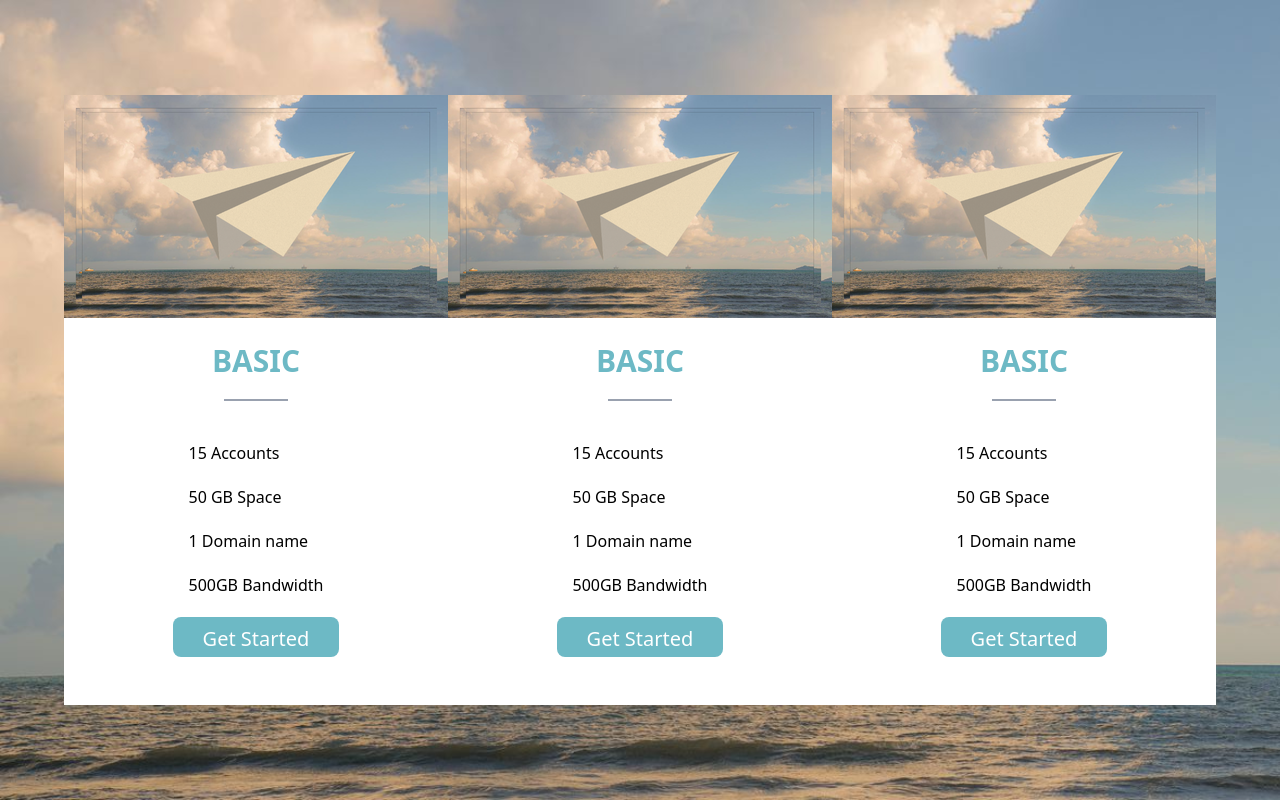
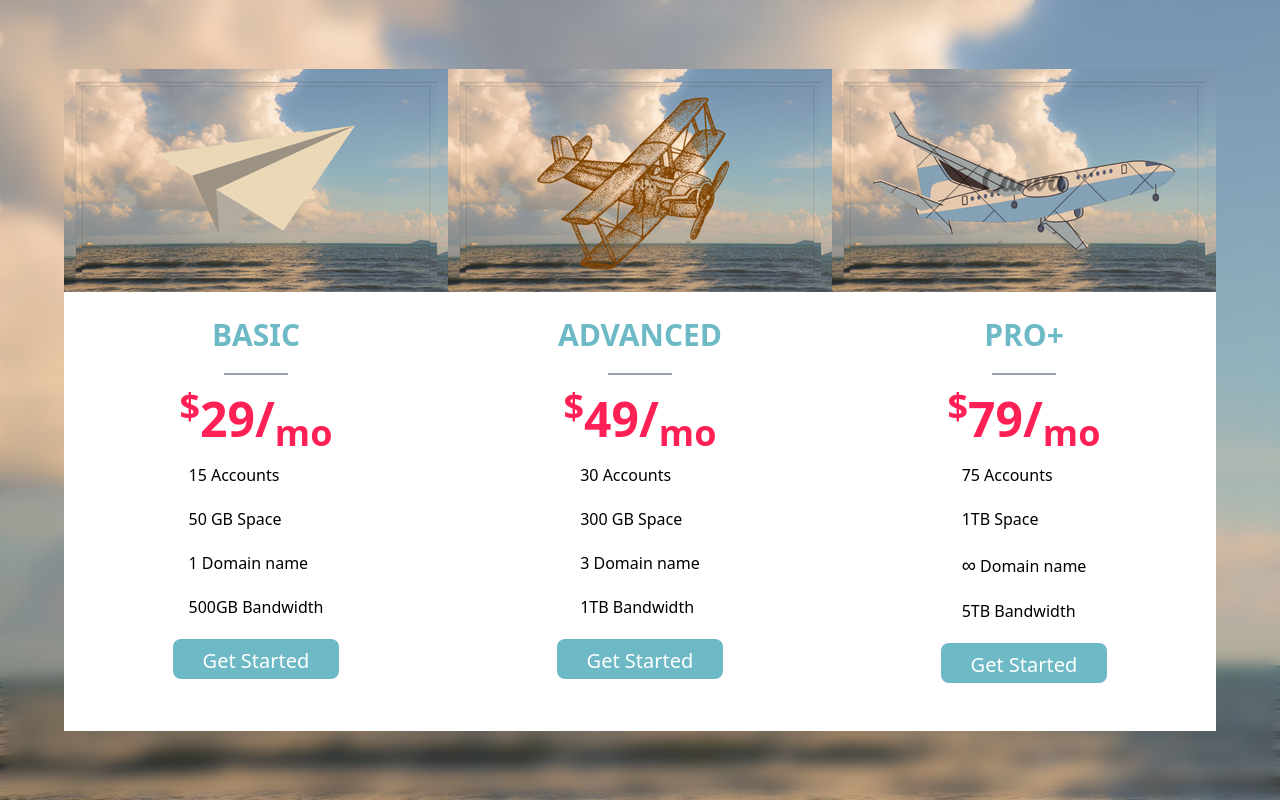
Before and after one commit to kibetnathan/css-basics, a website: page pricing.html in a window 1280 px wide. Drawn offline with Linux system fonts and the light colour scheme.

Commit message:
Finish main view

```diff
--- a/pricing.html
+++ b/pricing.html
@@ -7,7 +7,7 @@
     <link rel="stylesheet" href="src/output.css" />
   </head>
   <body
-    class="bg-[url(/assets/cloud2.jpg)] bg-cover bg-no-repeat h-screen justify-center items-center flex"
+    class="bg-[url(/assets/cloud2.jpg)] backdrop-blur-sm bg-cover bg-no-repeat h-screen justify-center items-center flex"
   >
     <div class="bg-white w-6xl flex p-0">
       <!-- Card container -->
@@ -16,60 +16,92 @@
         <!-- Pricing card -->
         <div class="h-[25vh]">
           <!-- Pricing image -->
-           <img src="assets/plan-card.png" alt="Basic paper airplane">
+          <img src="assets/plan-card.png" alt="Basic paper airplane" />
         </div>
         <div class="p-[3rem] flex flex-col">
           <!-- Pricing text -->
-          <h1 class="text-3xl font-semibold text-[rgb(109,185,197)] text-center">BASIC</h1>
+          <h1
+            class="text-3xl font-semibold text-[rgb(109,185,197)] text-center"
+          >
+            BASIC
+          </h1>
           <div class="self-center h-0.5 w-16 bg-gray-400 m-5"></div>
+          <span class="self-center text-rose-500 font-bold text-5xl"
+            ><sup>$</sup>29/<sub>mo</sub></span
+          >
           <ul class="list-none self-center">
             <li class="my-[20px]">15 Accounts</li>
             <li class="my-[20px]">50 GB Space</li>
             <li class="my-[20px]">1 Domain name</li>
             <li class="my-[20px]">500GB Bandwidth</li>
           </ul>
-          <button class="self-center bg-[rgb(109,185,197)] w-[13vw] h-[5vh] rounded-lg text-xl p-2 text-white">Get Started</button>
+          <button
+            class="self-center bg-[rgb(109,185,197)] w-[13vw] h-[5vh] rounded-lg text-xl p-2 text-white"
+          >
+            Get Started
+          </button>
         </div>
       </div>
       <div class="w-[30vw]">
         <!-- Pricing card -->
         <div class="h-[25vh]">
           <!-- Pricing image -->
-           <img src="assets/plan-card.png" alt="Basic paper airplane">
+          <img src="assets/plan-card2.png" alt="Basic paper airplane" />
         </div>
         <div class="p-[3rem] flex flex-col">
           <!-- Pricing text -->
-          <h1 class="text-3xl font-semibold text-[rgb(109,185,197)] text-center">BASIC</h1>
+          <h1
+            class="text-3xl font-semibold text-[rgb(109,185,197)] text-center"
+          >
+            ADVANCED
+          </h1>
           <div class="self-center h-0.5 w-16 bg-gray-400 m-5"></div>
+          <span class="self-center text-rose-500 font-bold text-5xl"
+            ><sup>$</sup>49/<sub>mo</sub></span
+          >
           <ul class="list-none self-center">
-            <li class="my-[20px]">15 Accounts</li>
-            <li class="my-[20px]">50 GB Space</li>
-            <li class="my-[20px]">1 Domain name</li>
-            <li class="my-[20px]">500GB Bandwidth</li>
+            <li class="my-[20px]">30 Accounts</li>
+            <li class="my-[20px]">300 GB Space</li>
+            <li class="my-[20px]">3 Domain name</li>
+            <li class="my-[20px]">1TB Bandwidth</li>
           </ul>
-          <button class="self-center bg-[rgb(109,185,197)] w-[13vw] h-[5vh] rounded-lg text-xl p-2 text-white">Get Started</button>
+          <button
+            class="self-center bg-[rgb(109,185,197)] w-[13vw] h-[5vh] rounded-lg text-xl p-2 text-white"
+          >
+            Get Started
+          </button>
         </div>
       </div>
       <div class="w-[30vw]">
         <!-- Pricing card -->
         <div class="h-[25vh]">
           <!-- Pricing image -->
-           <img src="assets/plan-card.png" alt="Basic paper airplane">
+          <img src="assets/plan-card3.png" alt="Basic paper airplane" />
         </div>
         <div class="p-[3rem] flex flex-col">
           <!-- Pricing text -->
-          <h1 class="text-3xl font-semibold text-[rgb(109,185,197)] text-center">BASIC</h1>
+          <h1
+            class="text-3xl font-semibold text-[rgb(109,185,197)] text-center"
+          >
+            PRO+
+          </h1>
           <div class="self-center h-0.5 w-16 bg-gray-400 m-5"></div>
+          <span class="self-center text-rose-500 font-bold text-5xl"
+            ><sup>$</sup>79/<sub>mo</sub></span
+          >
           <ul class="list-none self-center">
-            <li class="my-[20px]">15 Accounts</li>
-            <li class="my-[20px]">50 GB Space</li>
-            <li class="my-[20px]">1 Domain name</li>
-            <li class="my-[20px]">500GB Bandwidth</li>
+            <li class="my-[20px]">75 Accounts</li>
+            <li class="my-[20px]">1TB Space</li>
+            <li class="my-[20px]"><span class="text-xl m-0 p-0">∞</span> Domain name</li>
+            <li class="my-[20px]">5TB Bandwidth</li>
           </ul>
-          <button class="self-center bg-[rgb(109,185,197)] w-[13vw] h-[5vh] rounded-lg text-xl p-2 text-white">Get Started</button>
+          <button
+            class="self-center bg-[rgb(109,185,197)] w-[13vw] h-[5vh] rounded-lg text-xl p-2 text-white"
+          >
+            Get Started
+          </button>
         </div>
       </div>
-
     </div>
   </body>
 </html>
```
Also changed, not shown: assets/plan-card2.png (added), assets/plan-card3.png (added), src/output.css, 1 other file.
